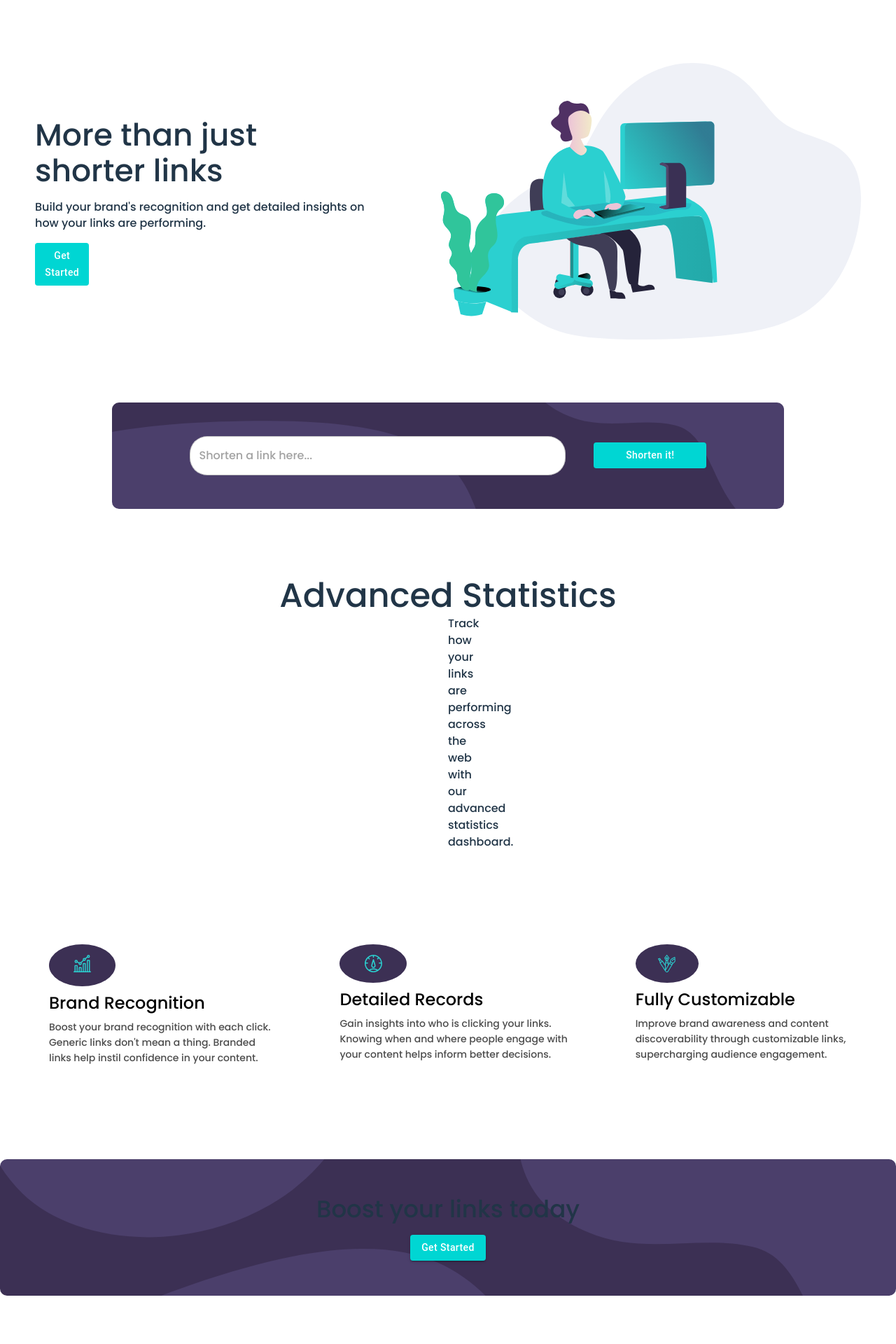
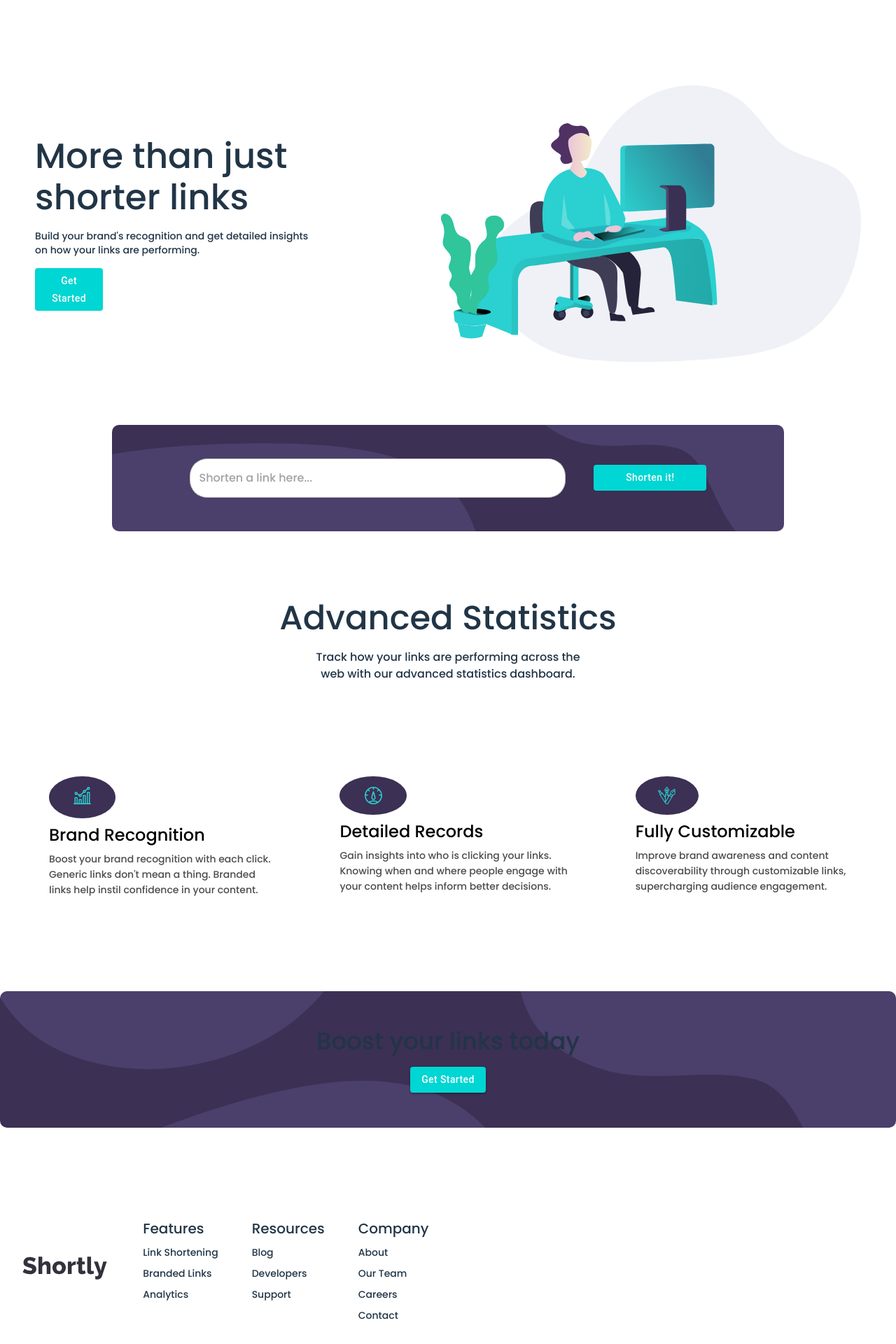
Before and after one commit to Proton-number/urlshortening, a React (Vite) app: page / in a window 1280 px wide. Shown: the part 180-2100 px from the top of the page at 70% size. Built offline with nearby package versions, Linux system fonts and the light colour scheme.

Commit message:
new update!

```diff
--- a/src/Components/Desktop View/DesktopFooter/Footer.jsx
+++ b/src/Components/Desktop View/DesktopFooter/Footer.jsx
@@ -10,13 +10,29 @@ import twitter from '/src/images/icon-twitter.svg'
 
 function Footer() {
   return (
-    <Stack direction='row' spacing={30} sx={{alignItems:'center'}}>
+    <Stack
+    direction='row'
+    spacing={{
+        sm: 6.4
+    }}
+    sx={{
+        alignItems:'center',
+        padding:{
+            sm:4
+        }
+    }}
+    >
 
         <Box>
             <Box component='img' src={logo} />
         </Box>
 
-        <Stack direction='row' spacing={10}>
+        <Stack
+        direction='row'
+        spacing={{
+            sm: 6 ,//600
+        }}
+        >
 
             <Stack spacing={1}>
                 <Typography variant='h6'>Features</Typography>
@@ -42,7 +58,7 @@ function Footer() {
 
         </Stack>
 
-        <Stack spacing={3} direction='row'>
+        <Stack spacing={2} direction='row'>
         <Box component='img' src={facebook} sx={{width:'20px', height:'20px'}} />
         <Box component='img' src={twitter} sx={{width:'20px',height:'20px'}}/>
         <Box component='img' src={pinterest} sx={{width:'20px',height:'20px'}}/>
--- a/src/Components/Desktop View/DesktopMiddle/Middle.jsx
+++ b/src/Components/Desktop View/DesktopMiddle/Middle.jsx
@@ -24,7 +24,7 @@ function Middle() {
 
      <Stack spacing={8} >
 
-<Stack sx={{ alignItems:'center'}}>
+<Stack sx={{ alignItems:'center'}} spacing={2}>
     <Typography variant='h3'>Advanced Statistics</Typography>
 
     <Typography
@@ -33,7 +33,7 @@ function Middle() {
         textAlign:'center',
          width:{
             sm:'50%', //600
-            lg:'' //1200
+            lg:'30%' //1200
          }
         }}
     >Track how your links are performing across the web with our advanced statistics dashboard.</Typography>
--- a/src/Components/Desktop View/DesktopTop/Nav.jsx
+++ b/src/Components/Desktop View/DesktopTop/Nav.jsx
@@ -15,7 +15,12 @@ function Nav() {
 
 
   return (
-    <Box  sx={{padding:'30px'}}>
+    <Box  sx={{
+      padding:{
+        sm: '30px', //600
+        lg: '46px'
+      }
+      }}>
 
       <Toolbar>
 
--- a/src/Components/Desktop View/DesktopTop/Top.jsx
+++ b/src/Components/Desktop View/DesktopTop/Top.jsx
@@ -19,7 +19,7 @@ function Top() {
    <Stack spacing={10}>
 
      <Stack
-     spacing={12}
+     spacing={1}
      direction='row'
      sx={{
       alignItems:'center',
@@ -35,10 +35,14 @@ function Top() {
         variant='h1'
         sx={{
           fontSize:{
-            sm:'44px'
+            sm:'44px',
+            lg:'50px'
           },
           fontWeight:{
             sm: 800
+          },
+          width:{
+            lg: '90%'
           }
         }}
           >More than just shorter links</Typography>
@@ -47,10 +51,14 @@ function Top() {
         variant='body2'
         sx={{
           fontSize:{
-            sm:'16px'
+            sm:'16px',
+            lg:'14px'
           },
           fontWeight:{
             sm:600
+          },
+          width:{
+            lg:'70%'
           }
           }}
           >Build your brand's recognition and get detailed insights on how your links are performing.</Typography>
@@ -59,9 +67,10 @@ function Top() {
        <Button
         style={{textTransform:'none', color:'white'}}
         variant='contained'
-        sx={{width:{
+        sx={{
+          width:{
           sm:'45%', //600
-          lg:'16%' //1200
+          lg:'17%' //1200
         }}}
         disableElevation
         >
```
